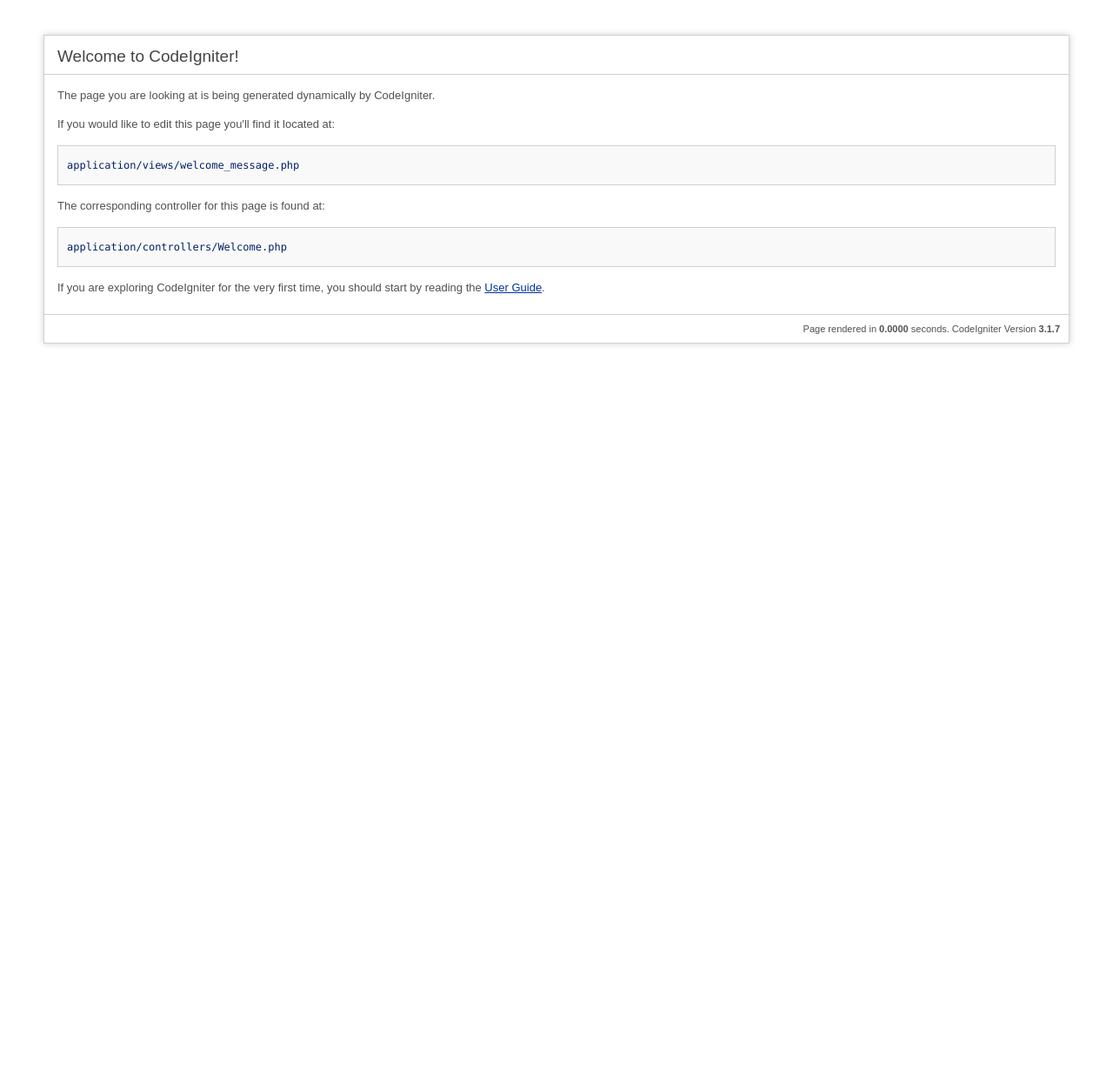
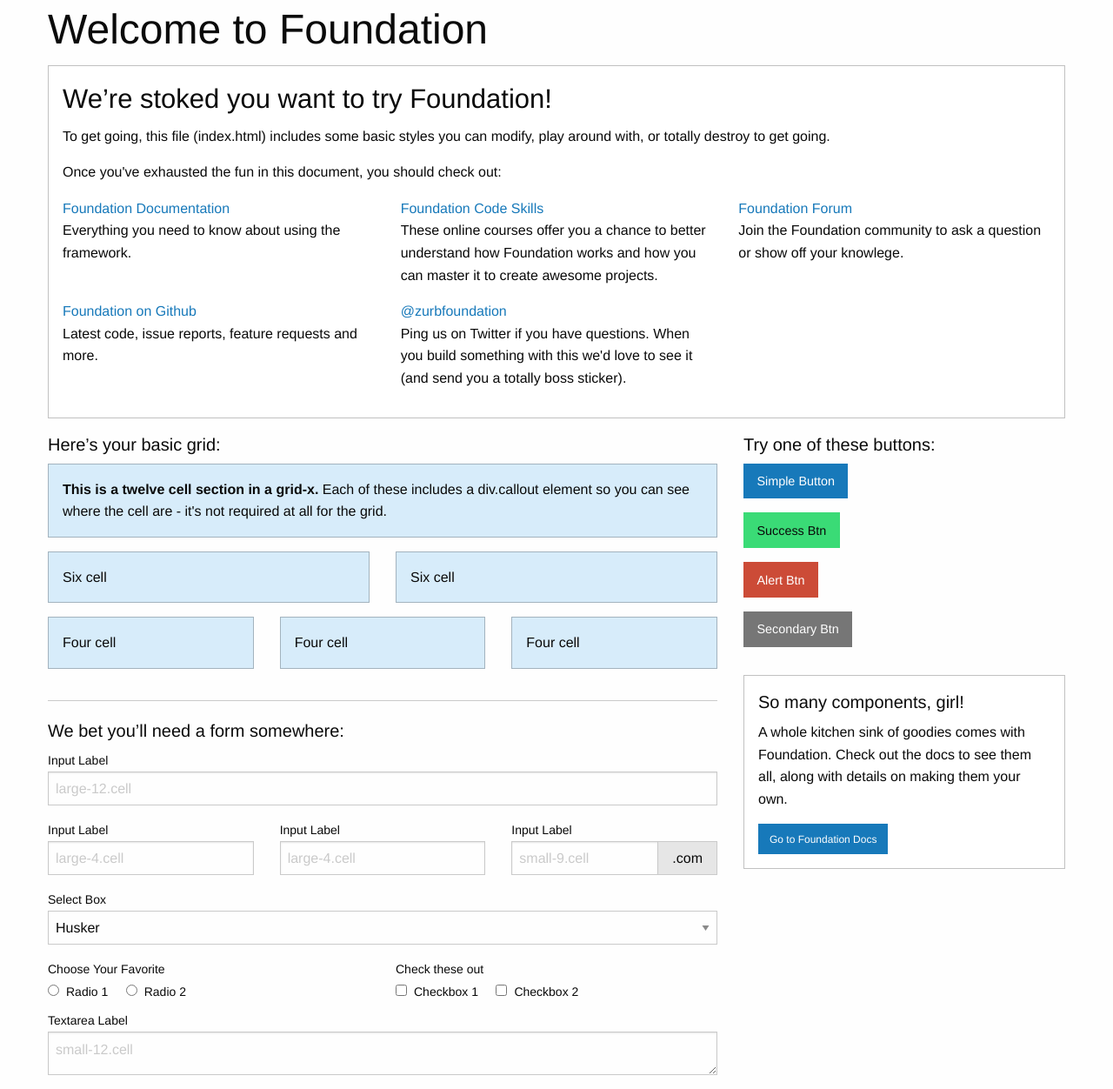
Before and after one commit to samtait-dev/PHP-Crud-Codeigniter-, a CodeIgniter app: page /database/ in a window 1280 px wide. Shown: the whole page at 87% size. Before the commit the page ends 398 px from the top, so only its background shows below. Run offline with CodeIgniter, Linux system fonts and the light colour scheme; some libraries are stand-ins or nearby versions.

Commit message:
Added Page template

```diff
--- a/application/views/welcome_message.php
+++ b/application/views/welcome_message.php
@@ -1,89 +1,171 @@
-<?php
-defined('BASEPATH') OR exit('No direct script access allowed');
-?><!DOCTYPE html>
-<html lang="en">
-<head>
-	<meta charset="utf-8">
-	<title>Welcome to CodeIgniter</title>
+<!doctype html>
+<html class="no-js" lang="en" dir="ltr">
+  <head>
+    <meta charset="utf-8">
+    <meta http-equiv="x-ua-compatible" content="ie=edge">
+    <meta name="viewport" content="width=device-width, initial-scale=1.0">
+    <title>Foundation for Sites</title>
+    <link rel="stylesheet" href="assets/css/foundation.css">
+    <link rel="stylesheet" href="assets/css/app.css">
+  </head>
+  <body>
+    <div class="grid-container">
+      <div class="grid-x grid-padding-x">
+        <div class="large-12 cell">
+          <h1>Welcome to Foundation</h1>
+        </div>
+      </div>
 
-	<style type="text/css">
+      <div class="grid-x grid-padding-x">
+        <div class="large-12 cell">
+          <div class="callout">
+            <h3>We&rsquo;re stoked you want to try Foundation! </h3>
+            <p>To get going, this file (index.html) includes some basic styles you can modify, play around with, or totally destroy to get going.</p>
+            <p>Once you've exhausted the fun in this document, you should check out:</p>
+            <div class="grid-x grid-padding-x">
+              <div class="large-4 medium-4 cell">
+                <p><a href="http://foundation.zurb.com/docs">Foundation Documentation</a><br />Everything you need to know about using the framework.</p>
+              </div>
+              <div class="large-4 medium-4 cell">
+                <p><a href="http://zurb.com/university/code-skills">Foundation Code Skills</a><br />These online courses offer you a chance to better understand how Foundation works and how you can master it to create awesome projects.</p>
+              </div>
+              <div class="large-4 medium-4 cell">
+                <p><a href="http://foundation.zurb.com/forum">Foundation Forum</a><br />Join the Foundation community to ask a question or show off your knowlege.</p>
+              </div>
+            </div>
+            <div class="grid-x grid-padding-x">
+              <div class="large-4 medium-4 medium-push-2 cell">
+                <p><a href="http://github.com/zurb/foundation">Foundation on Github</a><br />Latest code, issue reports, feature requests and more.</p>
+              </div>
+              <div class="large-4 medium-4 medium-pull-2 cell">
+                <p><a href="https://twitter.com/ZURBfoundation">@zurbfoundation</a><br />Ping us on Twitter if you have questions. When you build something with this we'd love to see it (and send you a totally boss sticker).</p>
+              </div>
+            </div>
+          </div>
+        </div>
+      </div>
 
-	::selection { background-color: #E13300; color: white; }
-	::-moz-selection { background-color: #E13300; color: white; }
+      <div class="grid-x grid-padding-x">
+        <div class="large-8 medium-8 cell">
+          <h5>Here&rsquo;s your basic grid:</h5>
+          <!-- Grid Example -->
 
-	body {
-		background-color: #fff;
-		margin: 40px;
-		font: 13px/20px normal Helvetica, Arial, sans-serif;
-		color: #4F5155;
-	}
+          <div class="grid-x grid-padding-x">
+            <div class="large-12 cell">
+              <div class="primary callout">
+                <p><strong>This is a twelve cell section in a grid-x.</strong> Each of these includes a div.callout element so you can see where the cell are - it's not required at all for the grid.</p>
+              </div>
+            </div>
+          </div>
+          <div class="grid-x grid-padding-x">
+            <div class="large-6 medium-6 cell">
+              <div class="primary callout">
+                <p>Six cell</p>
+              </div>
+            </div>
+            <div class="large-6 medium-6 cell">
+              <div class="primary callout">
+                <p>Six cell</p>
+              </div>
+            </div>
+          </div>
+          <div class="grid-x grid-padding-x">
+            <div class="large-4 medium-4 small-4 cell">
+              <div class="primary callout">
+                <p>Four cell</p>
+              </div>
+            </div>
+            <div class="large-4 medium-4 small-4 cell">
+              <div class="primary callout">
+                <p>Four cell</p>
+              </div>
+            </div>
+            <div class="large-4 medium-4 small-4 cell">
+              <div class="primary callout">
+                <p>Four cell</p>
+              </div>
+            </div>
+          </div>
 
-	a {
-		color: #003399;
-		background-color: transparent;
-		font-weight: normal;
-	}
+          <hr />
 
-	h1 {
-		color: #444;
-		background-color: transparent;
-		border-bottom: 1px solid #D0D0D0;
-		font-size: 19px;
-		font-weight: normal;
-		margin: 0 0 14px 0;
-		padding: 14px 15px 10px 15px;
-	}
+          <h5>We bet you&rsquo;ll need a form somewhere:</h5>
+          <form>
+            <div class="grid-x grid-padding-x">
+              <div class="large-12 cell">
+                <label>Input Label</label>
+                <input type="text" placeholder="large-12.cell" />
+              </div>
+            </div>
+            <div class="grid-x grid-padding-x">
+              <div class="large-4 medium-4 cell">
+                <label>Input Label</label>
+                <input type="text" placeholder="large-4.cell" />
+              </div>
+              <div class="large-4 medium-4 cell">
+                <label>Input Label</label>
+                <input type="text" placeholder="large-4.cell" />
+              </div>
+              <div class="large-4 medium-4 cell">
+                <div class="grid-x">
+                  <label>Input Label</label>
+                  <div class="input-group">
+                    <input type="text" placeholder="small-9.cell" class="input-group-field" />
+                    <span class="input-group-label">.com</span>
+                  </div>
+                </div>
+              </div>
+            </div>
+            <div class="grid-x grid-padding-x">
+              <div class="large-12 cell">
+                <label>Select Box</label>
+                <select>
+                  <option value="husker">Husker</option>
+                  <option value="starbuck">Starbuck</option>
+                  <option value="hotdog">Hot Dog</option>
+                  <option value="apollo">Apollo</option>
+                </select>
+              </div>
+            </div>
+            <div class="grid-x grid-padding-x">
+              <div class="large-6 medium-6 cell">
+                <label>Choose Your Favorite</label>
+                <input type="radio" name="pokemon" value="Red" id="pokemonRed"><label for="pokemonRed">Radio 1</label>
+                <input type="radio" name="pokemon" value="Blue" id="pokemonBlue"><label for="pokemonBlue">Radio 2</label>
+              </div>
+              <div class="large-6 medium-6 cell">
+                <label>Check these out</label>
+                <input id="checkbox1" type="checkbox"><label for="checkbox1">Checkbox 1</label>
+                <input id="checkbox2" type="checkbox"><label for="checkbox2">Checkbox 2</label>
+              </div>
+            </div>
+            <div class="grid-x grid-padding-x">
+              <div class="large-12 cell">
+                <label>Textarea Label</label>
+                <textarea placeholder="small-12.cell"></textarea>
+              </div>
+            </div>
+          </form>
+        </div>
 
-	code {
-		font-family: Consolas, Monaco, Courier New, Courier, monospace;
-		font-size: 12px;
-		background-color: #f9f9f9;
-		border: 1px solid #D0D0D0;
-		color: #002166;
-		display: block;
-		margin: 14px 0 14px 0;
-		padding: 12px 10px 12px 10px;
-	}
+        <div class="large-4 medium-4 cell">
+          <h5>Try one of these buttons:</h5>
+          <p><a href="#" class="button">Simple Button</a><br/>
+          <a href="#" class="success button">Success Btn</a><br/>
+          <a href="#" class="alert button">Alert Btn</a><br/>
+          <a href="#" class="secondary button">Secondary Btn</a></p>
+          <div class="callout">
+            <h5>So many components, girl!</h5>
+            <p>A whole kitchen sink of goodies comes with Foundation. Check out the docs to see them all, along with details on making them your own.</p>
+            <a href="http://foundation.zurb.com/sites/docs/" class="small button">Go to Foundation Docs</a>
+          </div>
+        </div>
+      </div>
+    </div>
 
-	#body {
-		margin: 0 15px 0 15px;
-	}
-
-	p.footer {
-		text-align: right;
-		font-size: 11px;
-		border-top: 1px solid #D0D0D0;
-		line-height: 32px;
-		padding: 0 10px 0 10px;
-		margin: 20px 0 0 0;
-	}
-
-	#container {
-		margin: 10px;
-		border: 1px solid #D0D0D0;
-		box-shadow: 0 0 8px #D0D0D0;
-	}
-	</style>
-</head>
-<body>
-
-<div id="container">
-	<h1>Welcome to CodeIgniter!</h1>
-
-	<div id="body">
-		<p>The page you are looking at is being generated dynamically by CodeIgniter.</p>
-
-		<p>If you would like to edit this page you'll find it located at:</p>
-		<code>application/views/welcome_message.php</code>
-
-		<p>The corresponding controller for this page is found at:</p>
-		<code>application/controllers/Welcome.php</code>
-
-		<p>If you are exploring CodeIgniter for the very first time, you should start by reading the <a href="user_guide/">User Guide</a>.</p>
-	</div>
-
-	<p class="footer">Page rendered in <strong>{elapsed_time}</strong> seconds. <?php echo  (ENVIRONMENT === 'development') ?  'CodeIgniter Version <strong>' . CI_VERSION . '</strong>' : '' ?></p>
-</div>
-
-</body>
+    <script src="js/vendor/jquery.js"></script>
+    <script src="js/vendor/what-input.js"></script>
+    <script src="js/vendor/foundation.js"></script>
+    <script src="js/app.js"></script>
+  </body>
 </html>
```
